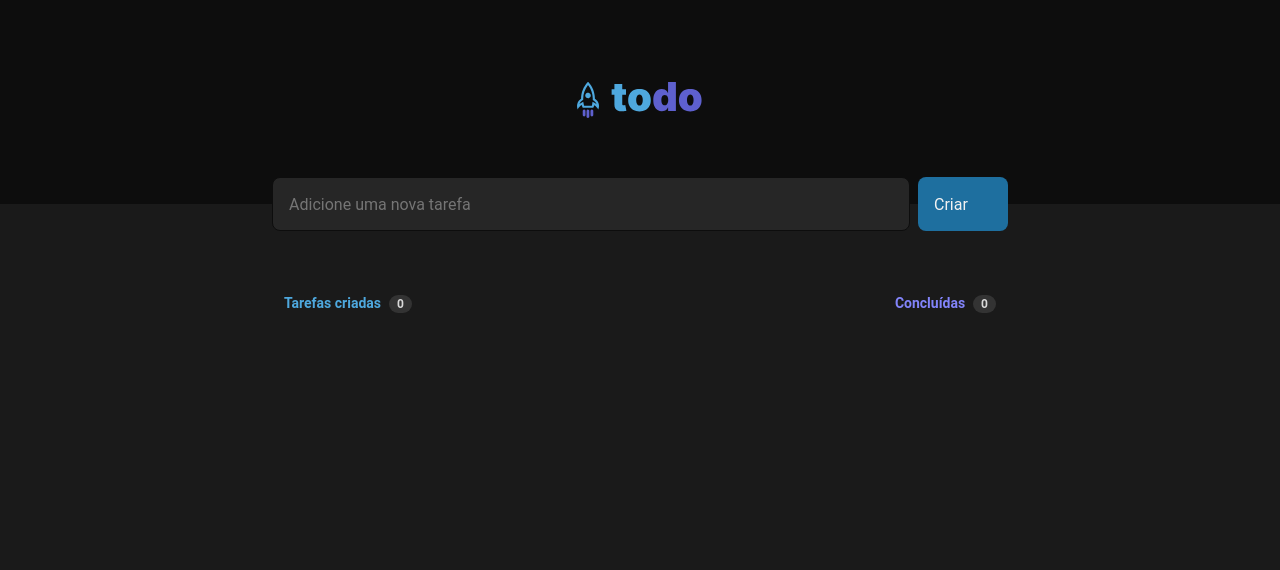
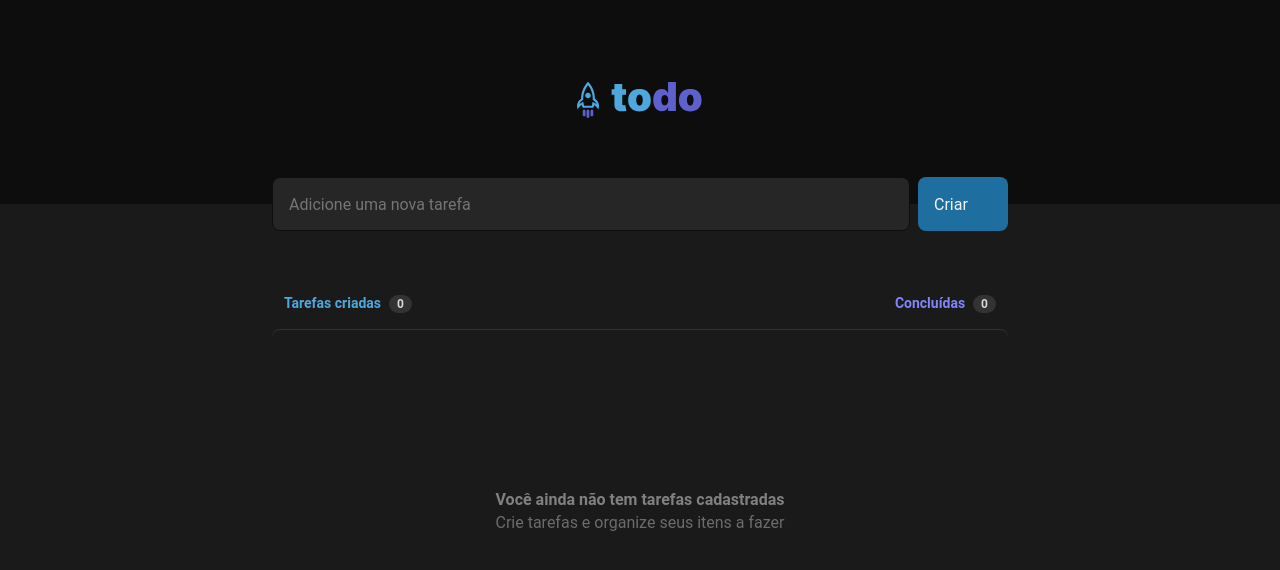
Before and after one commit to PhelipeScript/ToDo-List, a React (Vite) app: page / in a window 1280 px wide. Shown: the top 570 px of the page. Built offline with nearby package versions, Linux system fonts and the light colour scheme; some icons are missing.

Commit message:
tasklist component added

```diff
--- a/src/components/CreateNewTask.tsx
+++ b/src/components/CreateNewTask.tsx
@@ -3,6 +3,7 @@
 
 import styles from './createNewTask.module.css';
 import { NewTask } from './factories/NewTask';
+import { TaskListEmpty } from './TaskListEmpty';
 import { TasksCounter } from './TasksCounter';
 
 export function CreateNewTask() {
@@ -42,7 +43,10 @@
         tasksDone={0}
       />
 
-      {tasks.length > 1 ? <NewTask /> : null}
+      {tasks.length > 1 ? tasks.map(task => {
+        if(task === '') return null;
+        return <NewTask key={task} name={task} />
+      }) : <TaskListEmpty /> }
 
 
     </div>
--- /dev/null
+++ b/src/components/TaskListEmpty.tsx
@@ -0,0 +1,13 @@
+import { TiClipboard } from "react-icons/all";
+
+import styles from './taskListEmpty.module.css';
+
+export function TaskListEmpty() {
+  return (
+    <div className={styles.taskListEmpty}>
+      <TiClipboard className={styles.clipBoard} />
+      <p>Você ainda não tem tarefas cadastradas</p>
+      <p>Crie tarefas e organize seus itens a fazer</p>
+    </div>
+  )
+}
--- a/src/components/factories/NewTask.tsx
+++ b/src/components/factories/NewTask.tsx
@@ -2,13 +2,17 @@
 
 import styles from './newTask.module.css';
 
-export function NewTask() {
+interface TaskName {
+  name: string;
+}
+
+export function NewTask({ name }: TaskName) {
   return (
     <div className={styles.task}>
       <input
         type="checkbox"
       />
-      <p>Integer urna interdum massa libero auctor neque turpis turpis semper. Duis vel sed fames integer.</p>
+      <p>{name}</p>
       <button>
         <IoTrashOutline />
       </button>
--- a/src/components/factories/newTask.module.css
+++ b/src/components/factories/newTask.module.css
@@ -30,7 +30,7 @@
 
 .task > input[type="checkbox"]::after {
   content: "\2713";
-  font-size: 12px;
+  font-size: 14px;
   color: var(--gray-100);
   visibility: hidden;
 }
--- /dev/null
+++ b/src/components/taskListEmpty.module.css
@@ -0,0 +1,31 @@
+.taskListEmpty {
+  display: flex;
+  flex-direction: column;
+  align-items: center;
+  justify-content: center;
+
+  max-width: 46rem;
+  min-height: 15.25rem;
+  margin: 1rem auto;
+  padding: 1rem;
+  border-radius: 8px;
+
+  border-top: 1px solid var(--gray-400);
+}
+
+.taskListEmpty .clipBoard {
+  font-weight: 400;
+  font-size: 7.5rem;
+  color: var(--gray-400);
+}
+.taskListEmpty p {
+  color: var(--gray-300);
+  font-weight: 700;
+  font-size: 1rem;
+  line-height: 140%;
+}
+
+.taskListEmpty p + p {
+  font-weight: 400;
+  opacity: .8;
+}
```
